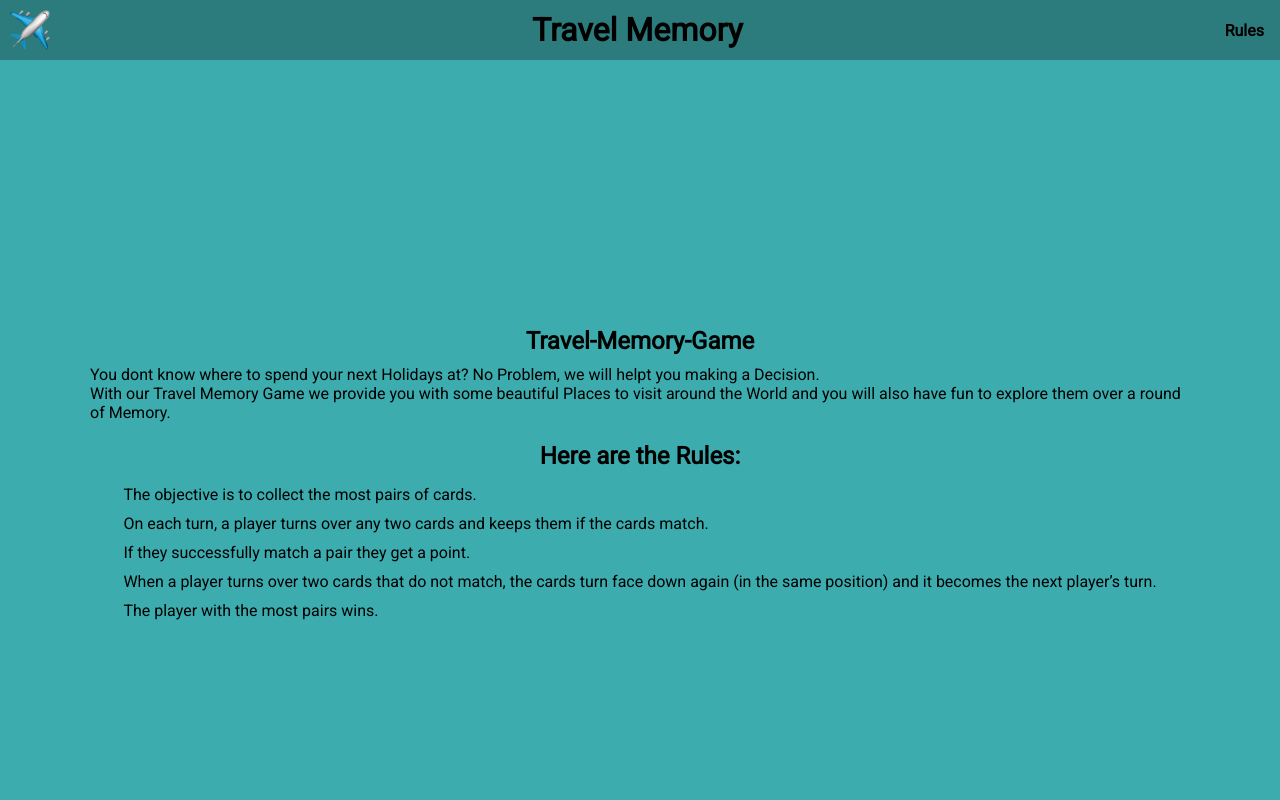
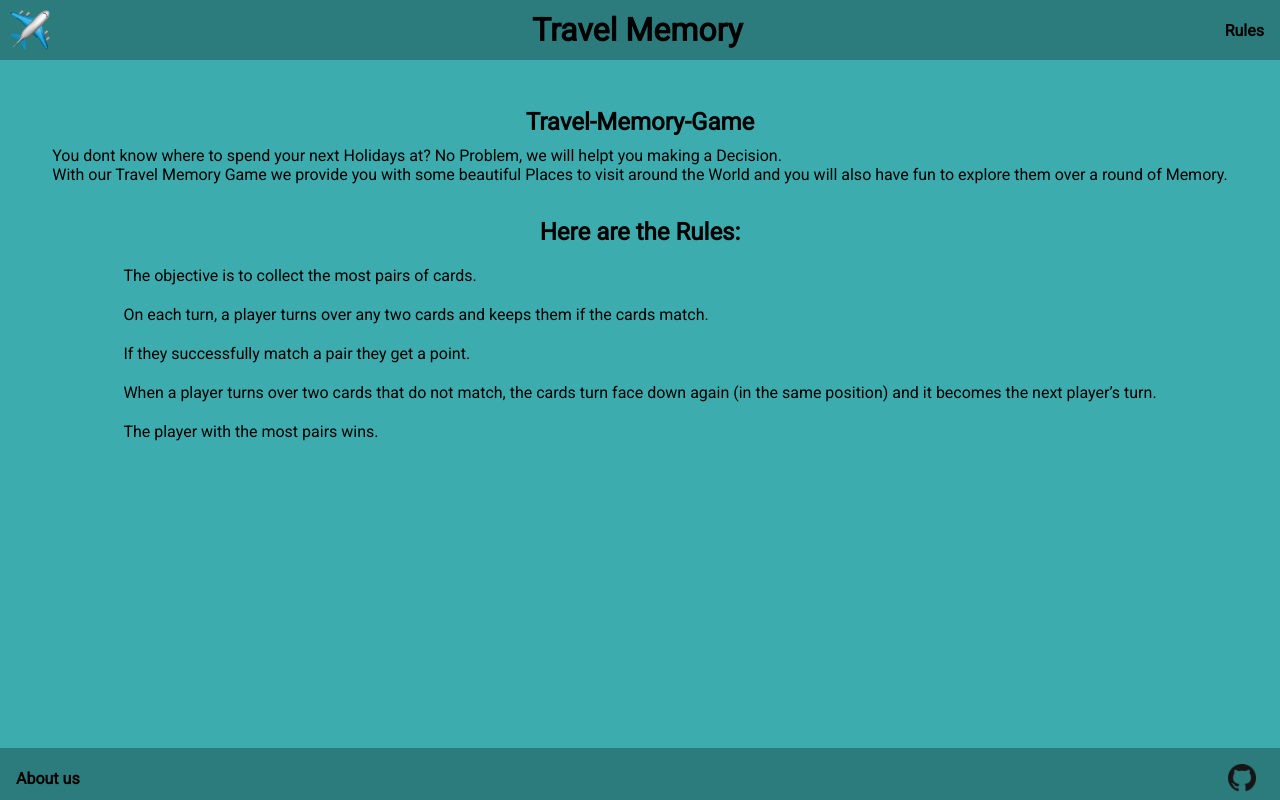
Before and after one commit to Hackathon-december-2022/Travel-memory-game, a React (Create React App) app: page /rules in a window 1280 px wide. Shown: the top 800 px of the page. Built offline with nearby package versions, Linux system fonts and the light colour scheme.

Commit message:
mobile/desktop

```diff
--- a/src/pages/aboutUs/aboutus.module.css
+++ b/src/pages/aboutUs/aboutus.module.css
@@ -1,6 +1,3 @@
-* {
-  background-color: var(--primary-accent);
-}
 .container {
   display: flex;
   justify-content: center;
@@ -9,7 +6,6 @@
   flex-direction: column;
   background-color: var(--primary-accent);
   min-height: 86vh;
-
 }
 
 .headline {
--- a/src/pages/rules/rules.module.css
+++ b/src/pages/rules/rules.module.css
@@ -15,16 +15,18 @@
   padding: 10px;
 }
 .listItems {
-  padding: 5px;
+  padding: 10px;
   list-style: none;
 }
 
 @media screen and (min-width: 800px) {
   .container {
-    display: flex;
-    flex-direction: column;
-    justify-content: center;
-    margin: 10vh;
-    padding-bottom: 1rem;
+    justify-content: flex-start;
+
+    padding-bottom: 3rem;
+    padding-top: 3rem;
+  }
+  .rulesHeadline {
+    padding-top: 1.5rem;
   }
 }
```
